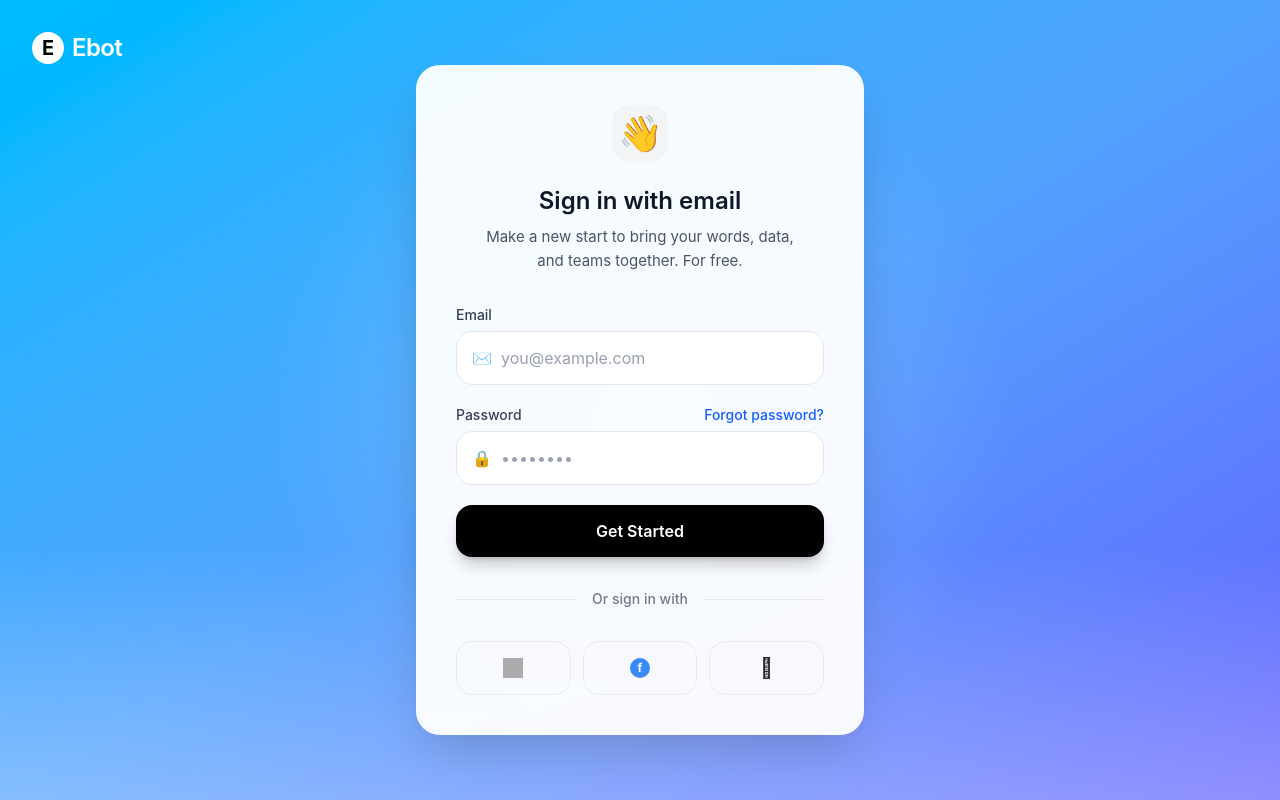
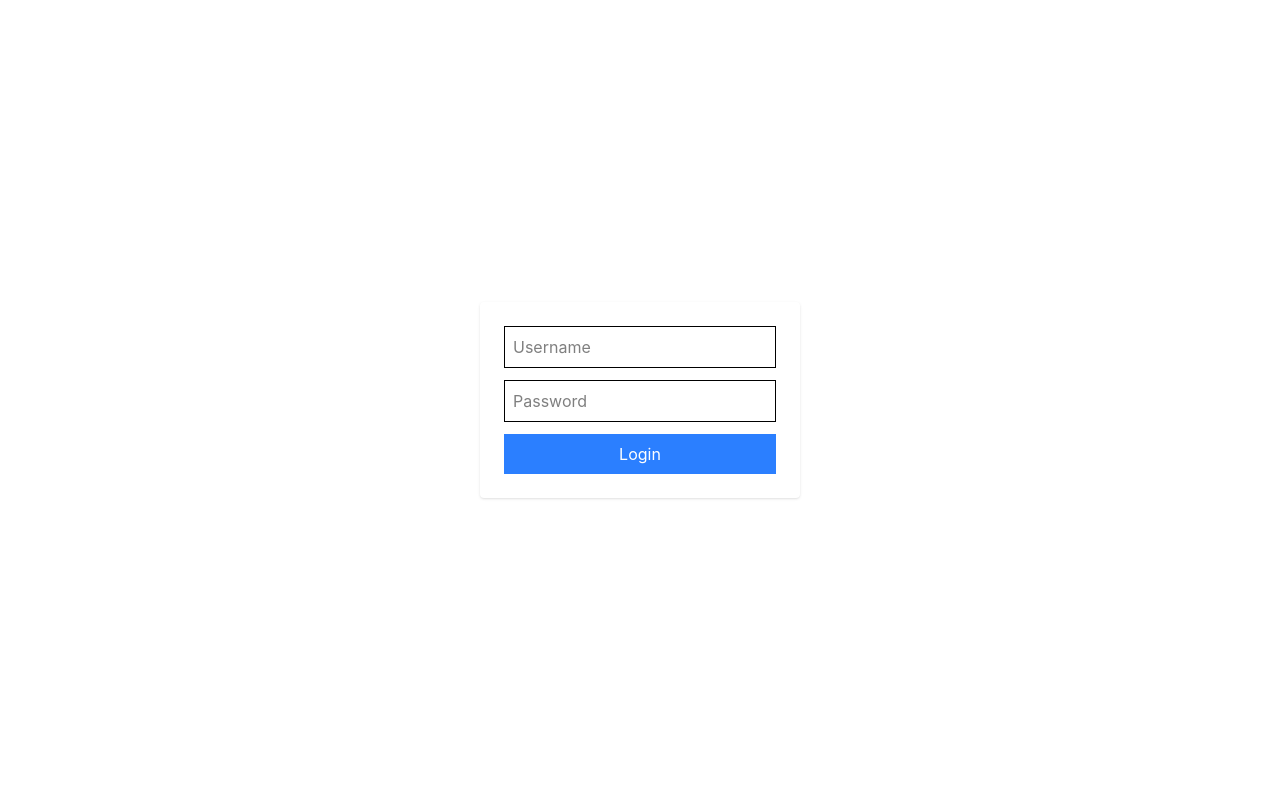
Before and after one commit to monikastha/ecommerce-frontend, a React (Vite) app: page /admin/login in a window 1280 px wide. Built offline with nearby package versions, Linux system fonts and the light colour scheme; grey boxes are pictures that could not be loaded.

Commit message:
Updated login page and packages

```diff
--- a/src/pages/authentication/LoginPage.tsx
+++ b/src/pages/authentication/LoginPage.tsx
@@ -1,125 +1,47 @@
-    import React, { useState } from 'react';
+import { useState } from "react";
+import { useNavigate } from "react-router-dom";
+import API from "../services/api";
 
-const LoginPage = () => {
-  const [email, setEmail] = useState('');
-  const [password, setPassword] = useState('');
+export default function AdminLogin() {
+  const [username, setUsername] = useState("");
+  const [password, setPassword] = useState("");
+  const navigate = useNavigate();
 
-  const handleSubmit = (e: React.FormEvent) => {
-    e.preventDefault();
-    console.log('Login attempt with:', { email, password });
-    // Add your login logic here
+  const handleLogin = async (e) => {
+    e.preventDefaul
+    const res = await API.post("login/", {
+      username,
+      password,
+    });
+
+    if (res.data.status === "success") {
+      localStorage.setItem("admin", "true");
+      navigate("/dashboard");
+    } else {
+      alert("Invalid login");
+    }
   };
 
   return (
-    <div className="min-h-screen bg-gradient-to-br from-sky-400 via-blue-400 to-indigo-500 flex items-center justify-center overflow-hidden relative">
-      {/* Background decorative elements */}
-      <div className="absolute inset-0 bg-[radial-gradient(circle_at_center,#ffffff33_0%,transparent_50%)]" />
+    <div className="h-screen flex items-center justify-center">
+      <form onSubmit={handleLogin} className="p-6 shadow rounded w-80">
+        <input
+          className="border w-full p-2 mb-3"
+          placeholder="Username"
+          onChange={(e) => setUsername(e.target.value)}
+        />
 
-      {/* Logo */}
-      <div className="absolute top-8 left-8 flex items-center gap-2 text-white">
-        <div className="w-8 h-8 bg-white rounded-full flex items-center justify-center text-black font-bold text-xl">
-          E
-        </div>
-        <span className="text-2xl font-semibold tracking-tight">Ebot</span>
-      </div>
+        <input
+          className="border w-full p-2 mb-3"
+          type="password"
+          placeholder="Password"
+          onChange={(e) => setPassword(e.target.value)}
+        />
 
-      {/* Main Card */}
-      <div className="bg-white/95 backdrop-blur-xl rounded-3xl shadow-2xl w-full max-w-md mx-4 p-10">
-        {/* Icon */}
-        <div className="flex justify-center mb-6">
-          <div className="w-14 h-14 bg-gray-100 rounded-2xl flex items-center justify-center">
-            <span className="text-4xl">👋</span>
-          </div>
-        </div>
-
-        {/* Title and Subtitle */}
-        <div className="text-center mb-8">
-          <h1 className="text-2xl font-semibold text-gray-900 mb-2">
-            Sign in with email
-          </h1>
-          <p className="text-gray-600 text-[15px] leading-relaxed">
-            Make a new start to bring your words, data,<br />
-            and teams together. For free.
-          </p>
-        </div>
-
-        {/* Form */}
-        <form onSubmit={handleSubmit} className="space-y-5">
-          {/* Email Field */}
-          <div>
-            <label className="block text-sm font-medium text-gray-700 mb-1.5">Email</label>
-            <div className="relative">
-              <div className="absolute left-4 top-1/2 -translate-y-1/2 text-gray-400">
-                ✉️
-              </div>
-              <input
-                type="email"
-                value={email}
-                onChange={(e) => setEmail(e.target.value)}
-                placeholder="you@example.com"
-                className="w-full pl-11 pr-4 py-3.5 bg-white border border-gray-200 rounded-2xl focus:outline-none focus:border-blue-500 focus:ring-1 focus:ring-blue-500 text-gray-900 placeholder:text-gray-400"
-                required
-              />
-            </div>
-          </div>
-
-          {/* Password Field */}
-          <div>
-            <div className="flex justify-between items-center mb-1.5">
-              <label className="block text-sm font-medium text-gray-700">Password</label>
-              <a href="#" className="text-sm text-blue-600 hover:text-blue-700 font-medium">
-                Forgot password?
-              </a>
-            </div>
-            <div className="relative">
-              <div className="absolute left-4 top-1/2 -translate-y-1/2 text-gray-400">
-                🔒
-              </div>
-              <input
-                type="password"
-                value={password}
-                onChange={(e) => setPassword(e.target.value)}
-                placeholder="••••••••"
-                className="w-full pl-11 pr-4 py-3.5 bg-white border border-gray-200 rounded-2xl focus:outline-none focus:border-blue-500 focus:ring-1 focus:ring-blue-500 text-gray-900 placeholder:text-gray-400"
-                required
-              />
-            </div>
-          </div>
-
-          {/* Submit Button */}
-          <button
-            type="submit"
-            className="w-full bg-black hover:bg-gray-900 text-white font-semibold py-3.5 rounded-2xl transition-all duration-200 text-base shadow-lg shadow-black/20 active:scale-[0.985]"
-          >
-            Get Started
-          </button>
-        </form>
-
-        {/* Divider */}
-        <div className="flex items-center gap-4 my-8">
-          <div className="flex-1 h-px bg-gray-200"></div>
-          <span className="text-gray-500 text-sm font-medium">Or sign in with</span>
-          <div className="flex-1 h-px bg-gray-200"></div>
-        </div>
-
-        {/* Social Login Buttons */}
-        <div className="grid grid-cols-3 gap-3">
-          <button className="flex items-center justify-center gap-2 border border-gray-200 hover:border-gray-300 py-3 rounded-2xl transition-colors">
-            <img src="https://www.google.com/images/branding/googleg/1x/googleg_standard_color_128dp.png" alt="Google" className="w-5 h-5" />
-          </button>
-          <button className="flex items-center justify-center gap-2 border border-gray-200 hover:border-gray-300 py-3 rounded-2xl transition-colors">
-            <div className="w-5 h-5 bg-[#1877F2] rounded-full flex items-center justify-center text-white text-xs font-bold">f</div>
-          </button>
-          <button className="flex items-center justify-center gap-2 border border-gray-200 hover:border-gray-300 py-3 rounded-2xl transition-colors">
-            <span className="text-xl"></span>
-          </button>
-        </div>
-      </div>
-
-      {/* Subtle cloud-like decoration at bottom */}
-      <div className="absolute bottom-0 left-0 right-0 h-64 bg-gradient-to-t from-white/30 to-transparent pointer-events-none" />
+        <button className="bg-blue-500 text-white w-full p-2">
+          Login
+        </button>
+      </form>
     </div>
   );
-};
-
-export default LoginPage;
+}
```
Also changed, not shown: package.json (+5 -2 lines), 1 other file (tests, documents, lock files or other folders).
